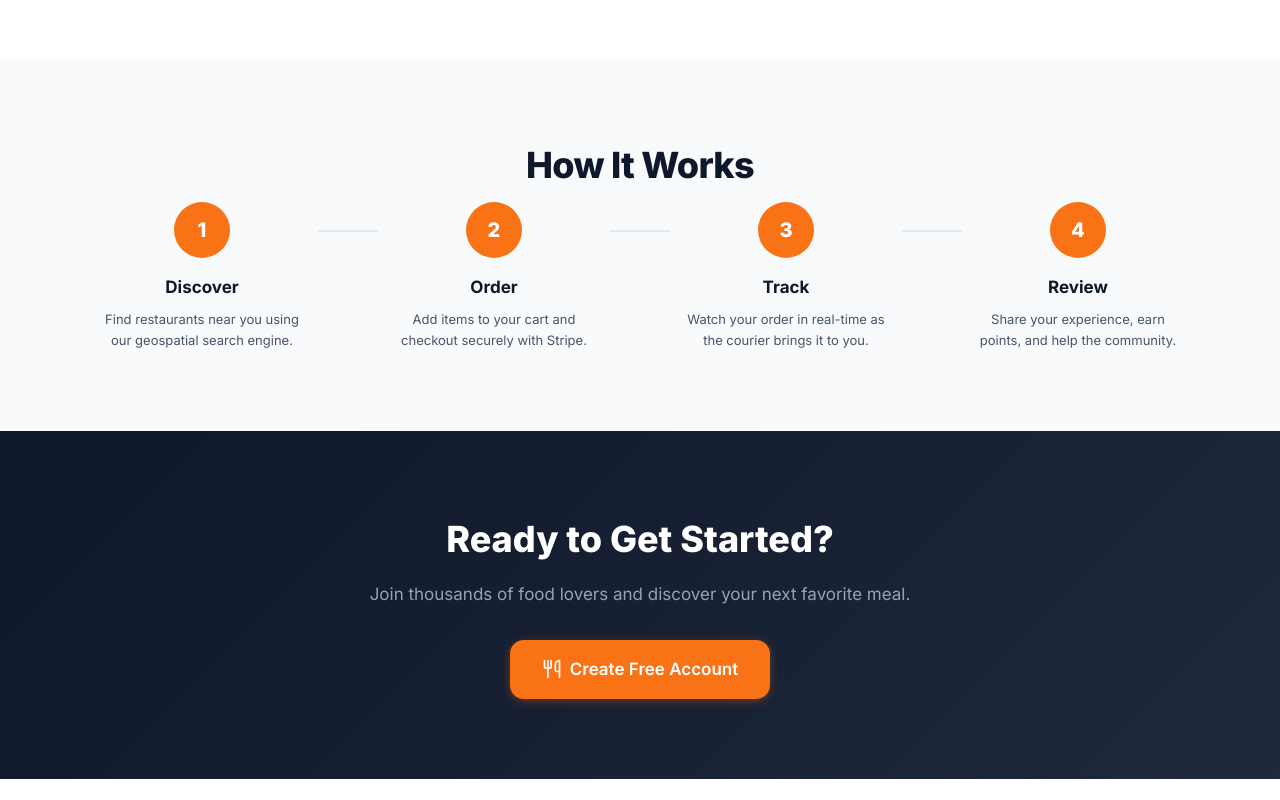
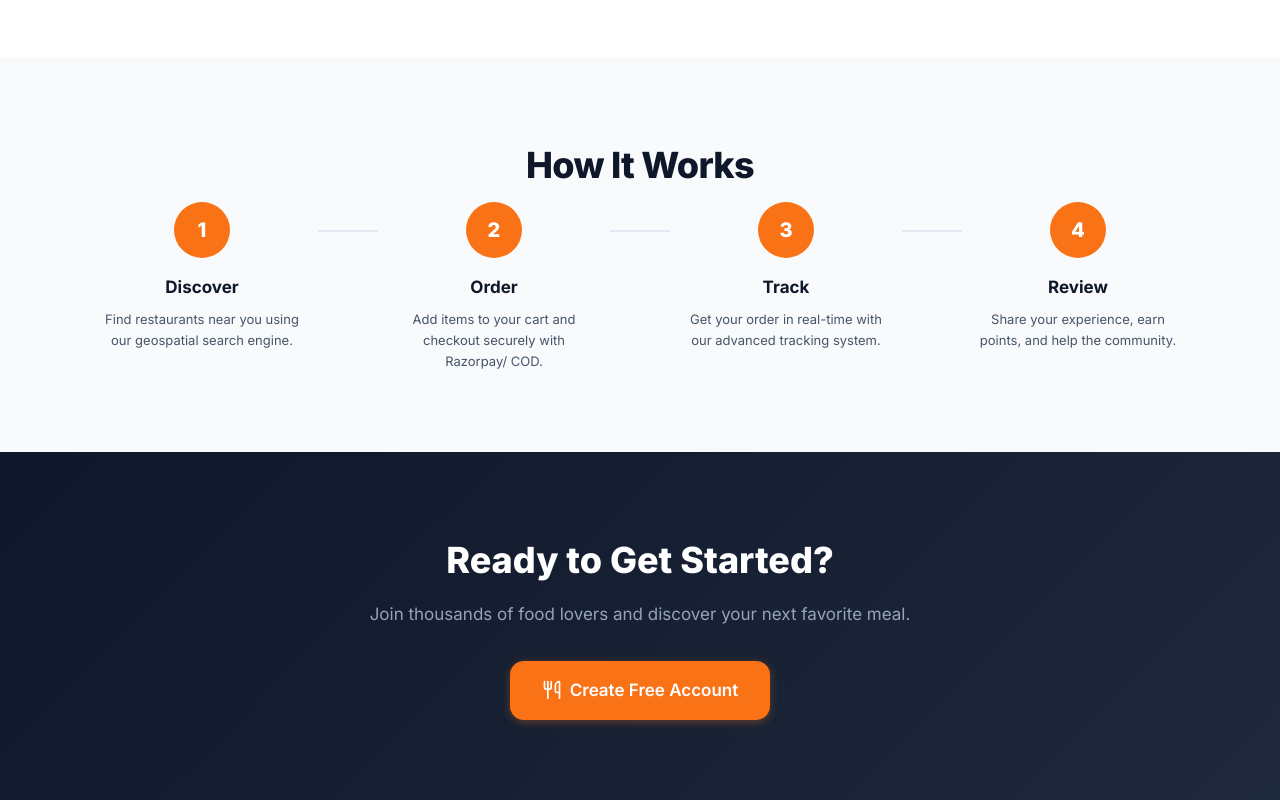
Before and after one commit to Acesoham/Food-Delivery-and-Dine-Out-Hospitality-Platform, a React (Vite) app in the folder apps/web/: page / in a window 1280 px wide. Shown: the part 1258-2058 px from the top of the page. Before the commit the page ends 2037 px from the top, so only its background shows below. Built offline with nearby package versions, Linux system fonts and the light colour scheme; no server answers.

Commit message:
change the homepage lines

```diff
--- a/apps/web/src/pages/Home/Home.tsx
+++ b/apps/web/src/pages/Home/Home.tsx
@@ -118,13 +118,13 @@ export const Home = () => {
             <div className="step">
               <div className="step-number">2</div>
               <h3>Order</h3>
-              <p>Add items to your cart and checkout securely with Stripe.</p>
+              <p>Add items to your cart and checkout securely with Razorpay/ COD.</p>
             </div>
             <div className="step-connector" />
             <div className="step">
               <div className="step-number">3</div>
               <h3>Track</h3>
-              <p>Watch your order in real-time as the courier brings it to you.</p>
+              <p>Get your order in real-time with our advanced tracking system.</p>
             </div>
             <div className="step-connector" />
             <div className="step">
```
